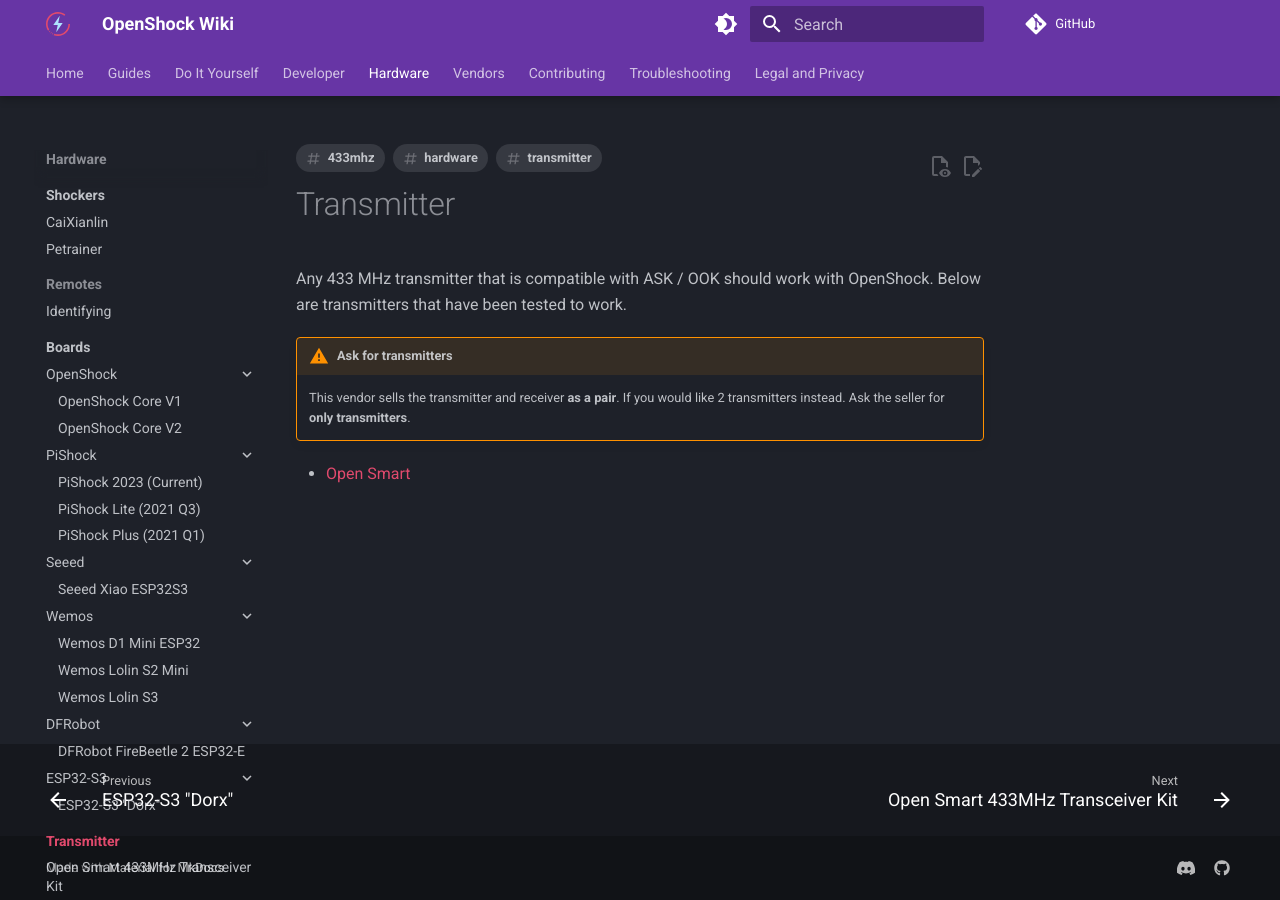
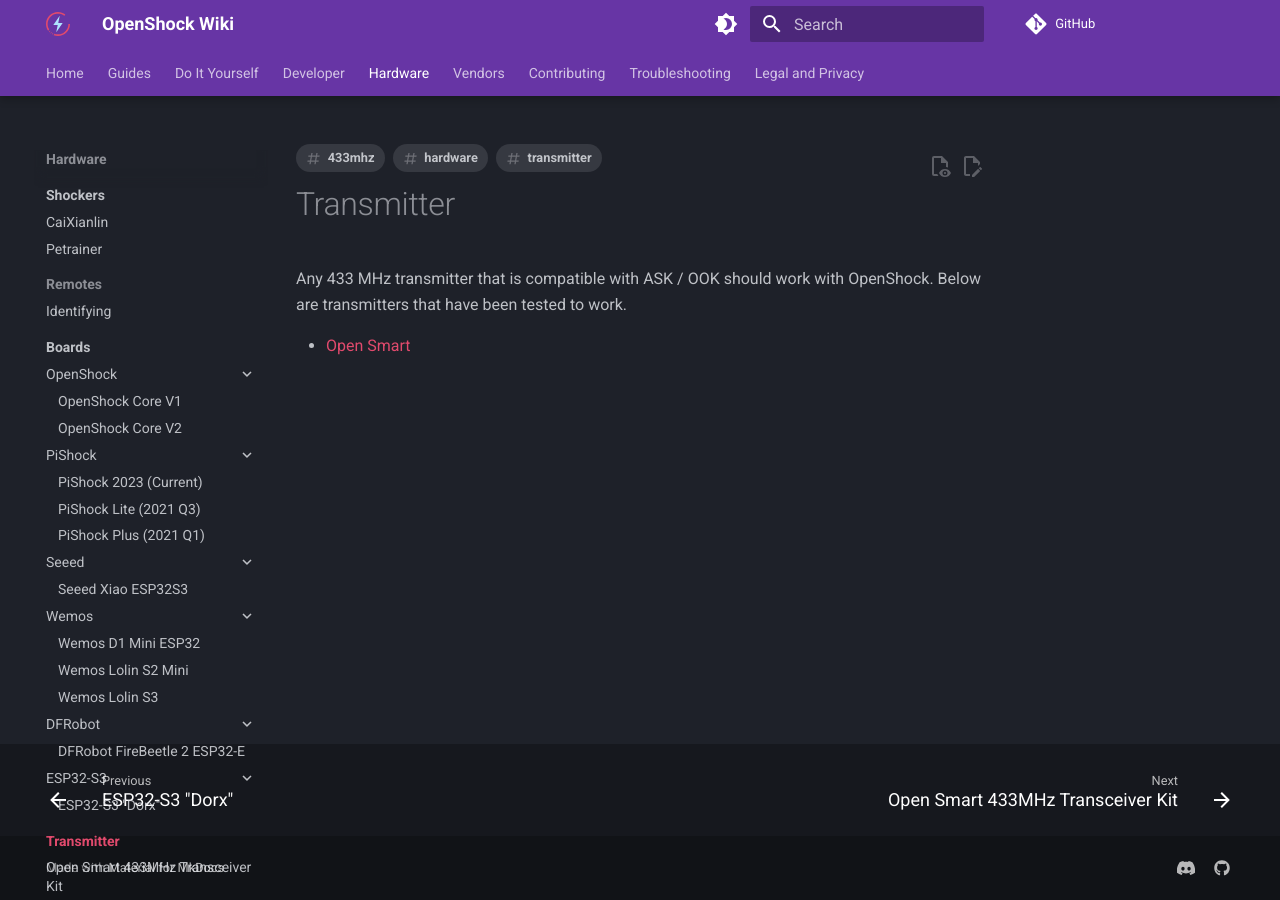
Before and after one commit to OpenShock/Wiki, an MkDocs documentation site: the page built from docs/hardware/transmitter/index.md, in a window 1280 px wide. Built offline with MkDocs 1.6.1 and Material for MkDocs 9.7.7, drawn with Linux system fonts in a browser that asks for light colours; comment, search, counter and statistics services are not loaded.

Commit message:
update hardware info to open-smart's transmitter only sku

```diff
--- a/docs/hardware/transmitter/index.md
+++ b/docs/hardware/transmitter/index.md
@@ -9,7 +9,4 @@
 
 Any 433 MHz transmitter that is compatible with ASK / OOK should work with OpenShock. Below are transmitters that have been tested to work.
 
-!!! warning "Ask for transmitters"
-    This vendor sells the transmitter and receiver **as a pair**. If you would like 2 transmitters instead. Ask the seller for **only transmitters**.
-
 - [Open Smart](../transmitter/china/open-smart.md)
```
Also changed, not shown: docs/hardware/transmitter/china/open-smart.md (+1 -1 lines), docs/static/transmitters/opensmart-transmitter.jpg.
